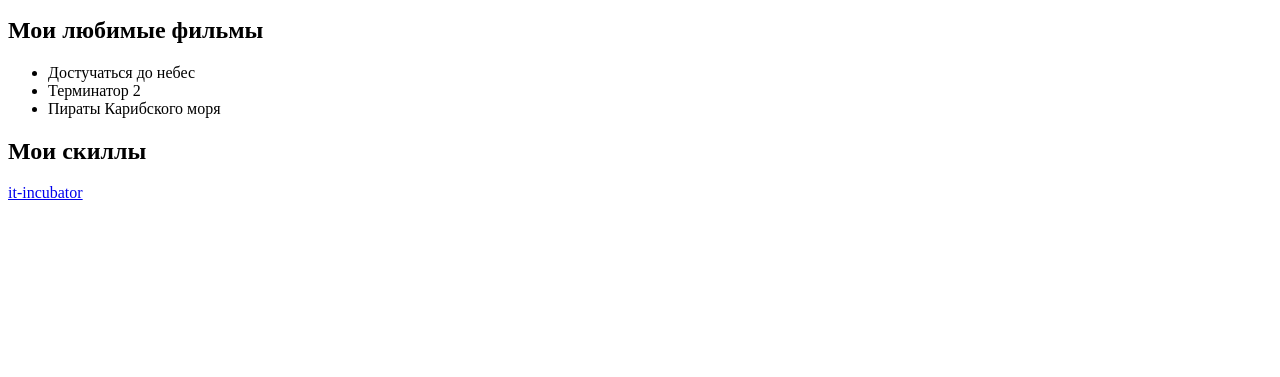
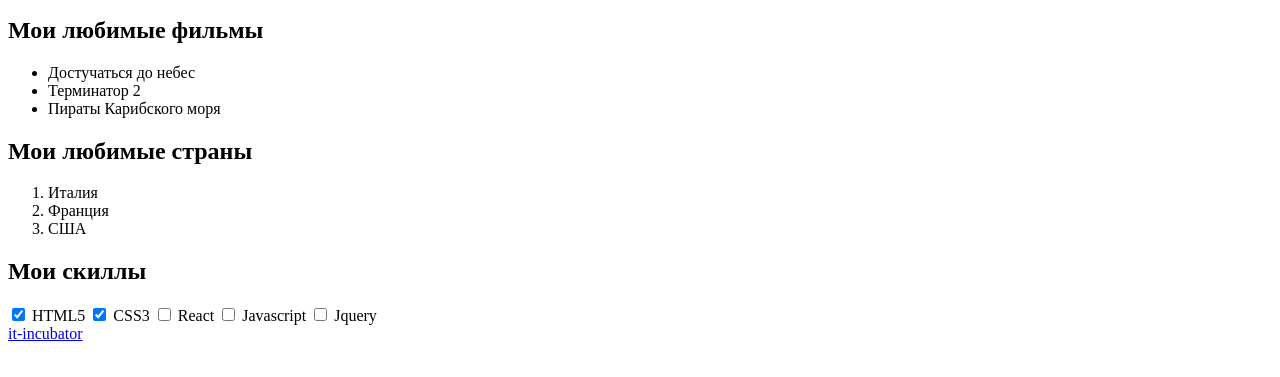
Before and after one commit to a8eshbayeu/1-hw-with-auto-test-html-css-main, a plain HTML site: page index.html in a window 1280 px wide. Shown: the part 353-730 px from the top of the page. Drawn offline with Linux system fonts and the light colour scheme.

Commit message:
complete task-3

```diff
--- a/index.html
+++ b/index.html
@@ -50,6 +50,12 @@
         <!-- b) Маркированный список. В списке должно быть не менее 3-х элементов -->
       </div>
       <div data-cy="hw1-ordered-list-box-pre">
+        <h2>Мои любимые страны</h2>
+        <ol>
+          <li>Италия</li>
+          <li>Франция</li>
+          <li>США</li>
+        </ol>
         <!-- 3) В этом разделе создай 2 дочерних элемента: -->
 
         <!-- a) Заголовок 2-го уровня с другим названием (любимые книги/фильмы/блюда/страны... и т.п.) -->
@@ -57,6 +63,26 @@
       </div>
       <div data-cy="hw1-skills-box-pre">
         <h2>Мои скиллы</h2>
+        <label for="html">
+          <input id="html" type="checkbox" name="html" checked />
+          HTML5
+        </label>
+        <label for="css">
+          <input id="css" type="checkbox" name="css" checked />
+          CSS3
+        </label>
+        <label for="react">
+          <input id="react" type="checkbox" name="react" />
+          React
+        </label>
+        <label for="js">
+          <input id="js" type="checkbox" name="js" />
+          Javascript
+        </label>
+        <label for="jq">
+          <input id="jq" type="checkbox" name="jq" />
+          Jquery
+        </label>
         <!-- 4) Здесь создай несколько чекбоксов с подписью (не меньше 3-х).
                 - В подписи укажи названия любых тем по верстке (все, что знаешь или слышал).
                 - Каждый чекбокс должен быть связан со своей подписью. Для этого чекбокс должен находиться в элементе для подписи
```
